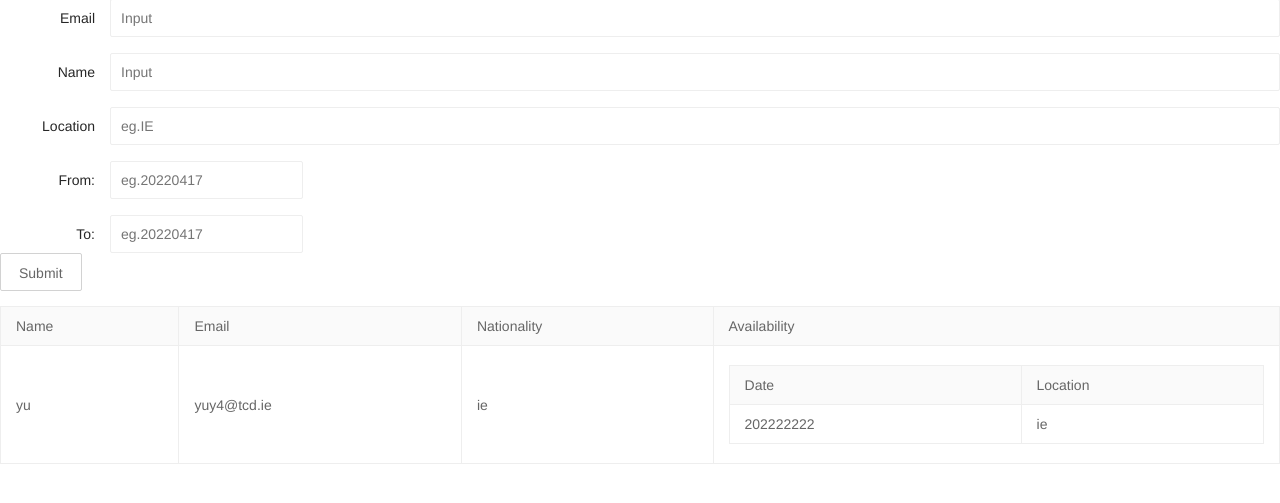
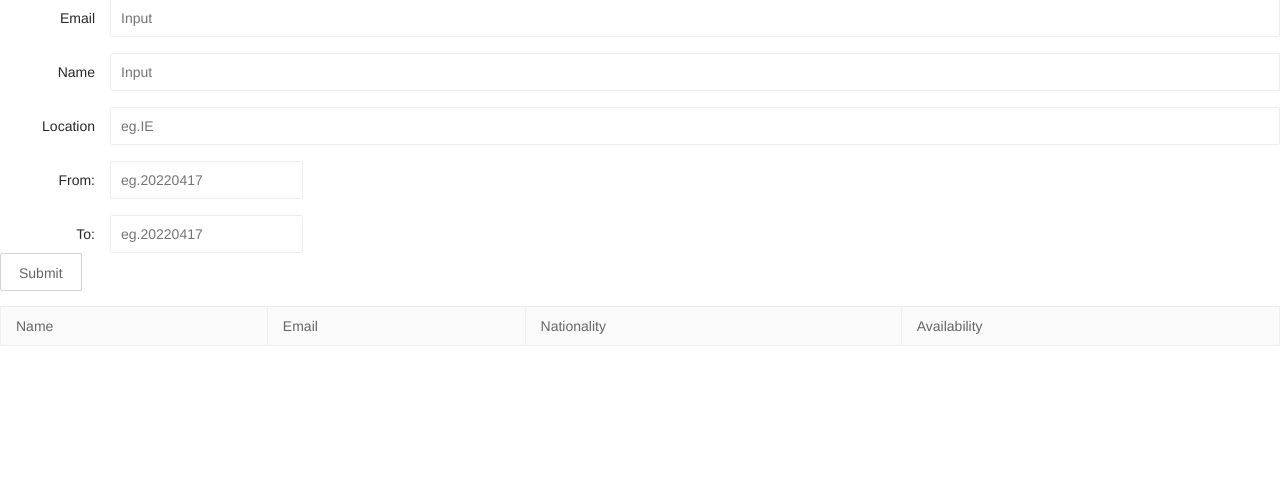
Before and after one commit to Brotchu/DistributedDopingTest, a Flask app: page /query_page in a window 1280 px wide. Shown: the part 126-629 px from the top of the page. Run offline with Flask 2, Linux system fonts and the light colour scheme; lists and menus that the app fills with data are empty; some libraries are stand-ins or nearby versions.

Commit message:
remove useless requirements

```diff
--- a/ado_login_logout.py
+++ b/ado_login_logout.py
@@ -1,10 +1,8 @@
-from flask import Flask, request, jsonify, Blueprint, session, make_response
 import json
 from os import environ
 
-from flask import Blueprint, Flask, jsonify, request, session
+from flask import Blueprint, Flask, jsonify, make_response, request, session
 from flask_mongoengine import MongoEngine
-from pymysql import Date
 from werkzeug.security import check_password_hash
 
 from schemaADO import ADO
--- a/app.py
+++ b/app.py
@@ -5,7 +5,6 @@ from functools import wraps
 from flask import (Blueprint, Flask, jsonify, make_response, redirect,
                    render_template, request, session)
 from flask_mongoengine import MongoEngine, MongoEngineSessionInterface
-from sklearn.datasets import make_regression
 from werkzeug.security import check_password_hash, generate_password_hash
 
 from ado_login_logout import app_loginADO, app_logoutADO
--- a/templates/query.html
+++ b/templates/query.html
@@ -73,27 +73,7 @@
                 </tr>
             </thead>
             <tbody id="result-tbody">
-                <tr>
-                    <td>yu</td>
-                    <td>yuy4@tcd.ie</td>
-                    <td>ie</td>
-                    <td>
-                        <table class="layui-table">
-                            <thead>
-                                <tr>
-                                    <th>Date</th>
-                                    <th>Location</th>
-                                </tr>
-                            </thead>
-                            <tbody>
-                                <tr>
-                                    <td>202222222</td>
-                                    <td>ie</td>
-                                </tr>
-                            </tbody>
-                        </table>
-                    </td>
-                </tr>
+
             </tbody>
         </table>
     </form>
```
Also changed, not shown: registerADOAdmin.py (+15 -13 lines), requirements.txt (+3 -4 lines).
